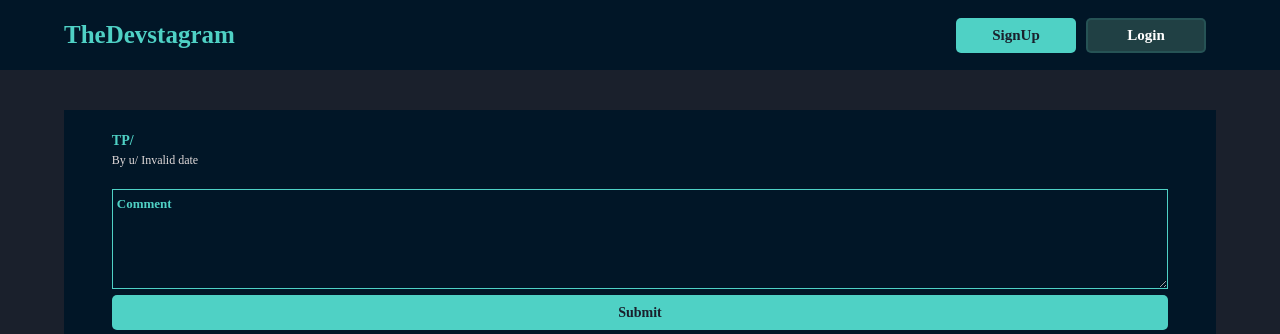
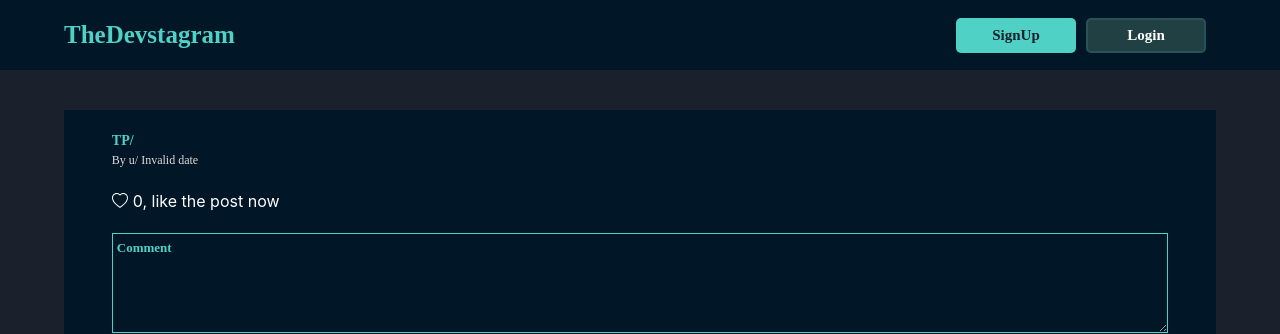
Before and after one commit to mnedzka/devstagram-client, a React (Create React App) app: page /post/1 in a window 1280 px wide. Shown: the top 334 px of the page. Built offline with nearby package versions, Linux system fonts and the light colour scheme; no server answers.

Commit message:
Added ability to like posts

```diff
--- /dev/null
+++ b/src/Components/Reusable/LikeButton/LikeButton.css
@@ -0,0 +1,14 @@
+.like__btn {
+  display: flex;
+  align-items: center;
+  margin: 10px 0 0 0;
+  outline: none;
+}
+
+.heart {
+  fill: red;
+}
+
+.counter {
+  margin: 0 0 0 5px;
+}
--- /dev/null
+++ b/src/Components/Reusable/LikeButton/LikeButton.jsx
@@ -0,0 +1,72 @@
+import React, { useState, useEffect, useContext } from 'react'
+import axios from 'axios'
+import { AuthContext } from '../../Context/AuthContext'
+import { BsHeart, BsHeartFill } from 'react-icons/bs'
+
+import './LikeButton.css'
+
+const LikeButton = ({postID}) => {
+  const {currentUser} = useContext(AuthContext)
+  const [didUSerLike, setDidUserLike] = useState(false)
+  const [numOfLikes, setNumOfLikes] = useState(0)
+
+
+  const likePost = async() => {
+    const formattedDetails = {
+      userName: await currentUser.displayName,
+      postID
+    }
+    console.log(formattedDetails)
+
+    axios.post('http://localhost:5000/likes/add',formattedDetails)
+    setNumOfLikes(numOfLikes+1)
+    setDidUserLike(true)
+
+  }
+
+  const dislikePost = async() => {
+    const formattedDetails = {
+      userName: await currentUser.displayName,
+      postID
+    }
+    const userName = await currentUser.displayName
+    console.log(formattedDetails)
+    axios.post('http://localhost:5000/likes/dislike',formattedDetails)
+    setNumOfLikes(numOfLikes-1)
+    setDidUserLike(false)
+
+  }
+
+  useEffect(() => {
+    const fetchLikes = async() => {
+      const fetch = await axios.get(`http://localhost:5000/likes/${postID}`)
+      console.log(fetch)
+      setDidUserLike(fetch.data.data.likedBy.map(like => like.username === currentUser.displayName ? true : undefined  ))
+      setNumOfLikes(fetch.data.data.numOfLikes)
+    }
+    fetchLikes()
+  }, [])
+
+
+  return (
+    <>
+      {didUSerLike ? (
+        <button className="like__btn" onClick={dislikePost}>
+          <BsHeartFill className="heart" />
+          <span className="counter">
+            {numOfLikes}, dislike the post
+          </span>
+        </button>
+      ) : (
+        <button className="like__btn " onClick={likePost}>
+          <BsHeart />
+          <span className="counter">
+            {numOfLikes}, like the post now
+          </span>
+        </button>
+      )}
+    </>
+  )
+}
+
+export default LikeButton
--- /dev/null
+++ b/src/Components/Reusable/LikeButton/LikeButton.scss
@@ -0,0 +1,20 @@
+@import '../../../config';
+
+
+.like__btn{
+
+  display: flex;
+  align-items: center;
+
+  margin: 10px 0 0 0;
+
+  outline: none;
+}
+.heart{
+  fill: red;
+}
+
+.counter{
+  margin: 0 0 0 5px;
+
+}
--- a/src/Components/SinglePost/PostContent/PostContent.jsx
+++ b/src/Components/SinglePost/PostContent/PostContent.jsx
@@ -4,6 +4,7 @@ import { useParams } from 'react-router-dom'
 import moment from 'moment'
 
 import './PostContent.css'
+import LikeButton from '../../Reusable/LikeButton/LikeButton'
 
 const SinglePostContent = () => {
   const {postID} = useParams()
@@ -50,6 +51,7 @@ const SinglePostContent = () => {
           <p className="single-post-content__para">
             {content}
           </p>
+          <LikeButton postID={postID}/>
         </div>
       </div>
     </section>
```
Also changed, not shown: 1 other file (tests, documents, lock files or other folders).
